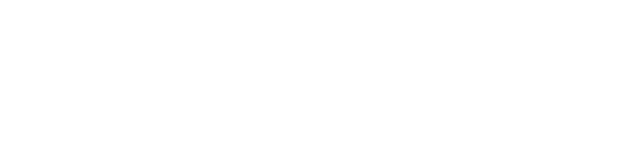
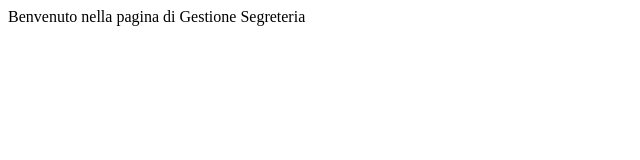
Before and after one commit to emanuelasansalone/WebComputing, a plain HTML site: page GestoreSegreteria/WebContent/index.html in a window 1280 px wide. Shown: the whole page, without its empty margins (0-640 px from the left). Drawn offline with Linux system fonts and the light colour scheme.

Commit message:
Primo commit

```diff
--- a/GestoreSegreteria/WebContent/index.html
+++ b/GestoreSegreteria/WebContent/index.html
@@ -5,6 +5,6 @@
 <title>Insert title here</title>
 </head>
 <body>
-
+Benvenuto nella pagina di Gestione Segreteria
 </body>
 </html>
```
